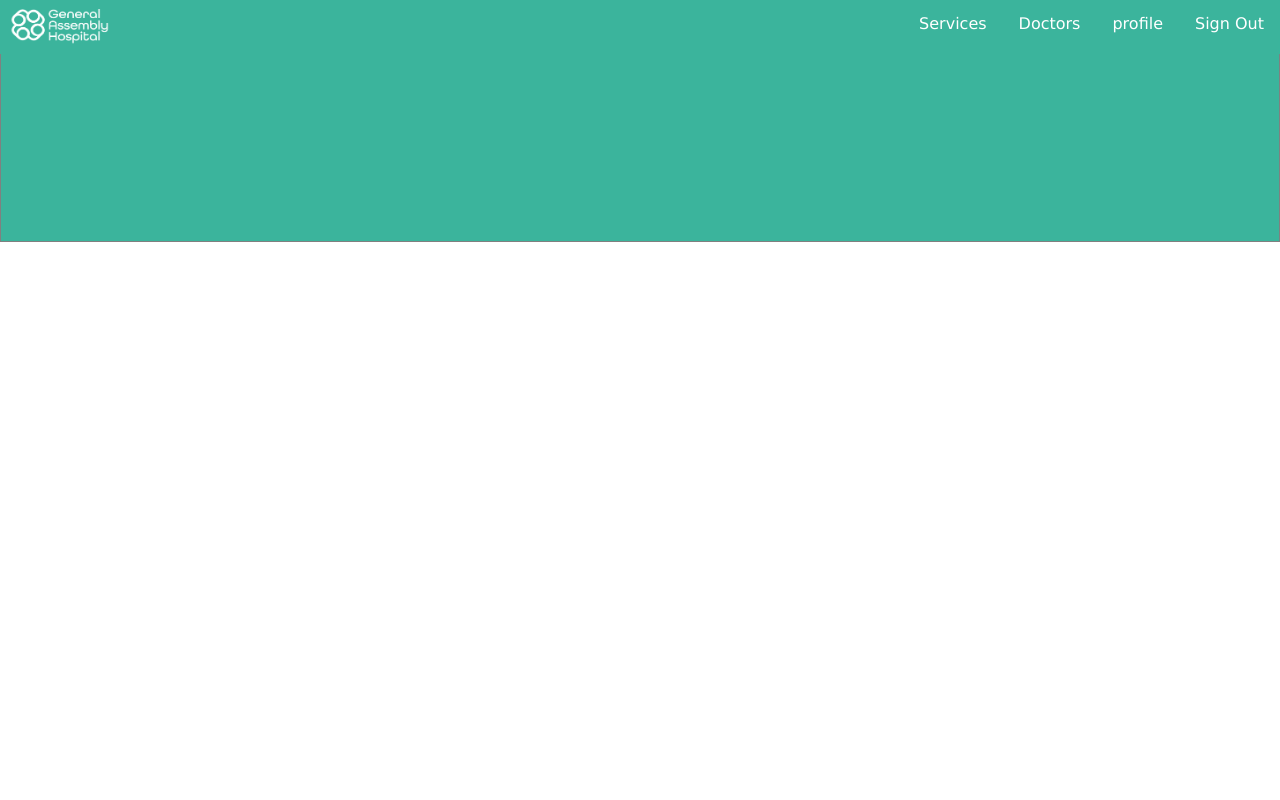
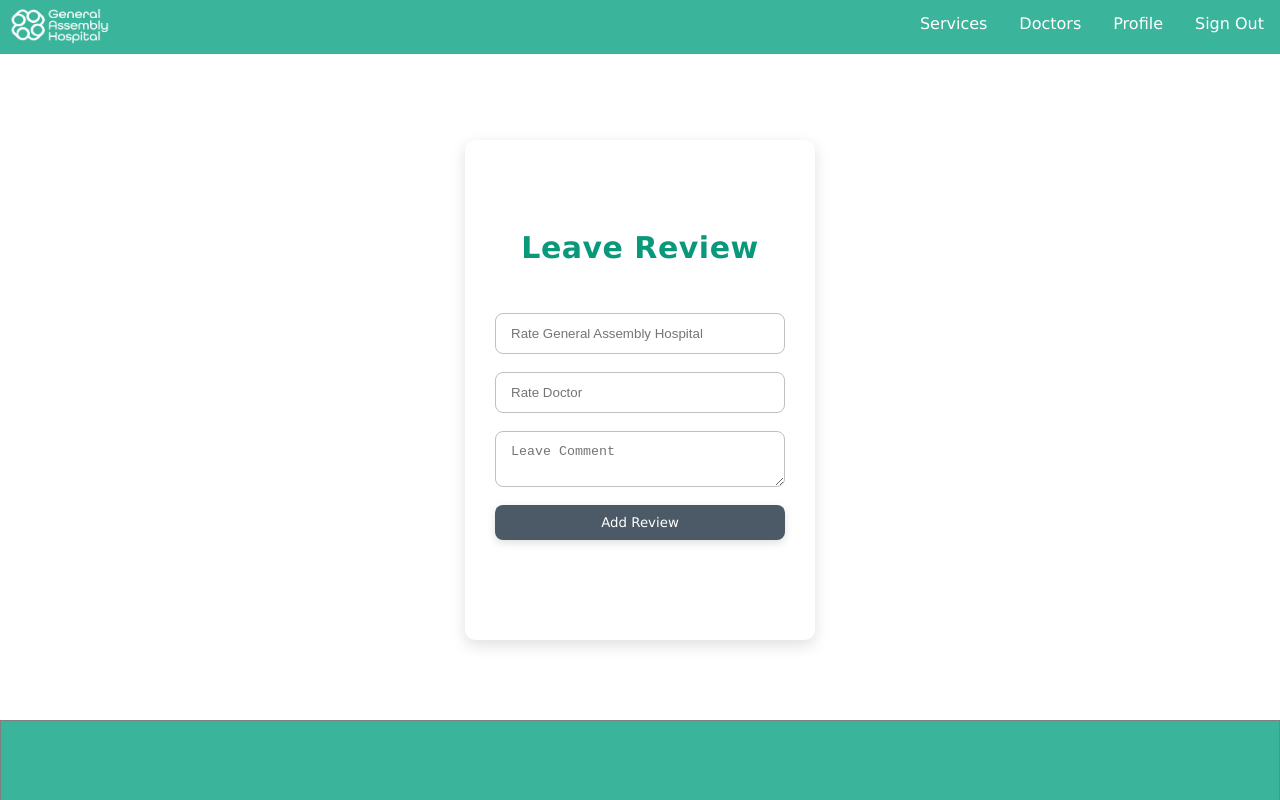
Before and after one commit to TasneemAlhelli/hospital-platform, a React (Vite) app: page /review in a window 1280 px wide. Shown: the top 800 px of the page. Built offline with nearby package versions, Linux system fonts and the light colour scheme.

Commit message:
Leave Review Form

```diff
--- a/src/App.jsx
+++ b/src/App.jsx
@@ -19,6 +19,7 @@ import AddDoctor from './pages/AddDoctor'
 import AddService from './pages/AddService'
 import { useState, useEffect } from 'react'
 import { CheckSesion } from './services/auth'
+import Review from './pages/Review'
 
 function App() {
   const [user, setUser] = useState({})
@@ -70,6 +71,7 @@ function App() {
           <Route path="/profile" element={<Profile />} />
           <Route path="/add-doctor" element={<AddDoctor />} />
           <Route path="/add-service" element={<AddService />} />
+          <Route path="/review" element={<Review />} />
         </Routes>
       </main>
 
--- a/src/components/Nav.jsx
+++ b/src/components/Nav.jsx
@@ -22,7 +22,7 @@ const Nav = ({ user, handleLogOut }) => {
           to="/profile"
           style={{ color: 'inherit', textDecoration: 'inherit' }}
         >
-          <li>profile</li>
+          <li>Profile</li>
         </Link>
 
         <Link
--- a/src/pages/Review.jsx
+++ b/src/pages/Review.jsx
@@ -0,0 +1,66 @@
+import { useState } from 'react'
+import { createReview } from '../services/reviews'
+
+const Review = ({ appointment, doctor }) => {
+  const initalState = {
+    appointment: '65e569229f6b638c1037fe13',
+    doctor: '65e4ac2b5c9aa02da4d08f2b',
+    hospitalRate: '',
+    rate: '',
+    comment: ''
+  }
+
+  const [formValues, setFormValues] = useState(initalState)
+
+  const handleChange = () => {
+    setFormValues({ ...formValues, [event.target.id]: event.target.value })
+  }
+
+  const handleSubmit = async (event) => {
+    event.preventDefault()
+    const review = await createReview(formValues)
+    console.log(review)
+  }
+
+  return (
+    <div className="loginSection">
+      <div className="form-container">
+        <form className="form" onSubmit={handleSubmit}>
+          <p className="title">Leave Review</p>
+          <input
+            id="hospitalRate"
+            className="input"
+            type="number"
+            min="1"
+            max="5"
+            placeholder="Rate General Assembly Hospital"
+            onChange={handleChange}
+            value={formValues.hospitalRate}
+          />
+          <input
+            id="rate"
+            className="input"
+            type="number"
+            min="1"
+            max="5"
+            placeholder="Rate Doctor"
+            onChange={handleChange}
+            value={formValues.rate}
+          />
+          <textarea
+            id="comment"
+            className="input"
+            placeholder="Leave Comment"
+            onChange={handleChange}
+            value={formValues.comment}
+          ></textarea>
+          <button className="appForm-btn" type="submit">
+            Add Review
+          </button>
+        </form>
+      </div>
+    </div>
+  )
+}
+
+export default Review
--- /dev/null
+++ b/src/services/reviews.js
@@ -0,0 +1,10 @@
+import Client from './api'
+
+export const createReview = async (data) => {
+  try {
+    const res = await Client.post('/reviews', data)
+    return res.data
+  } catch (error) {
+    console.log(error)
+  }
+}
```
